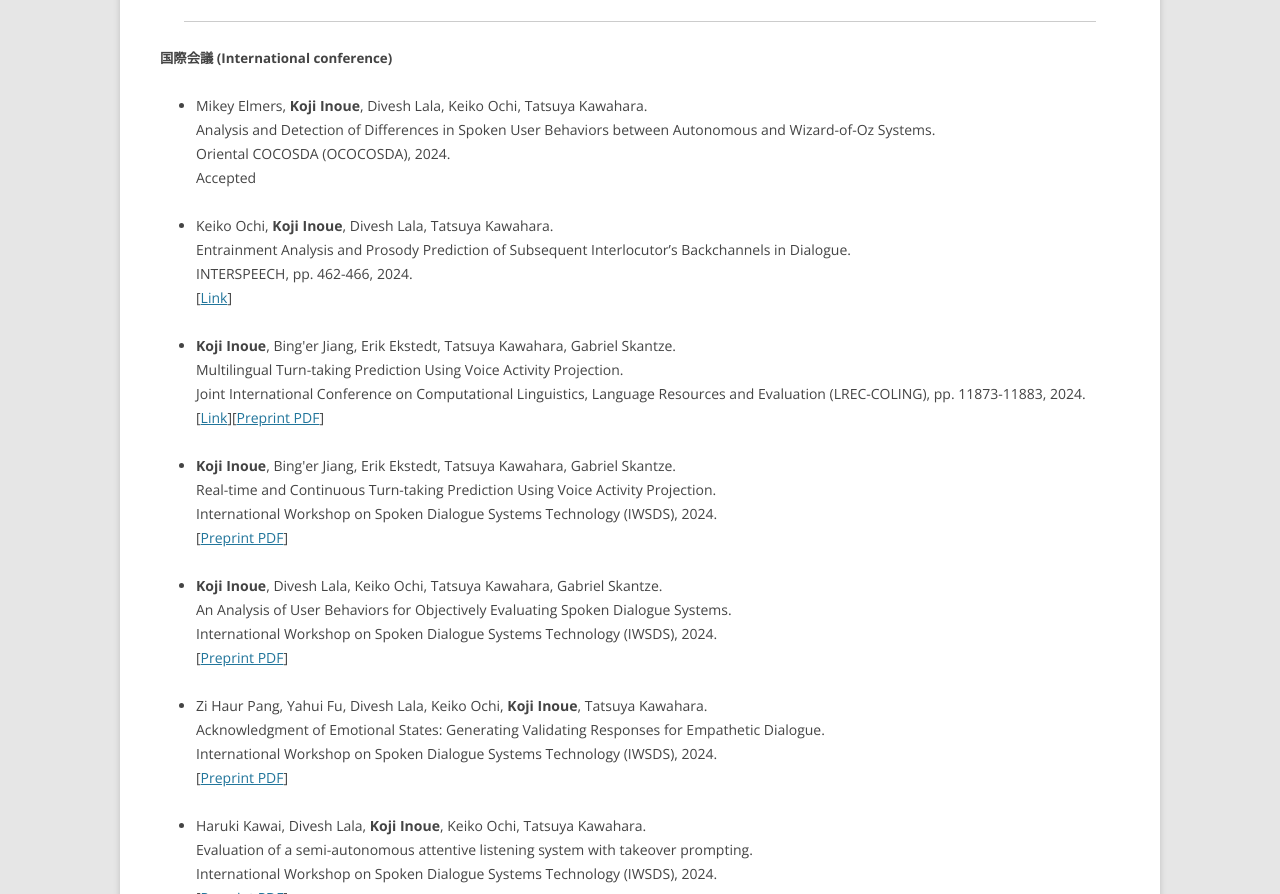
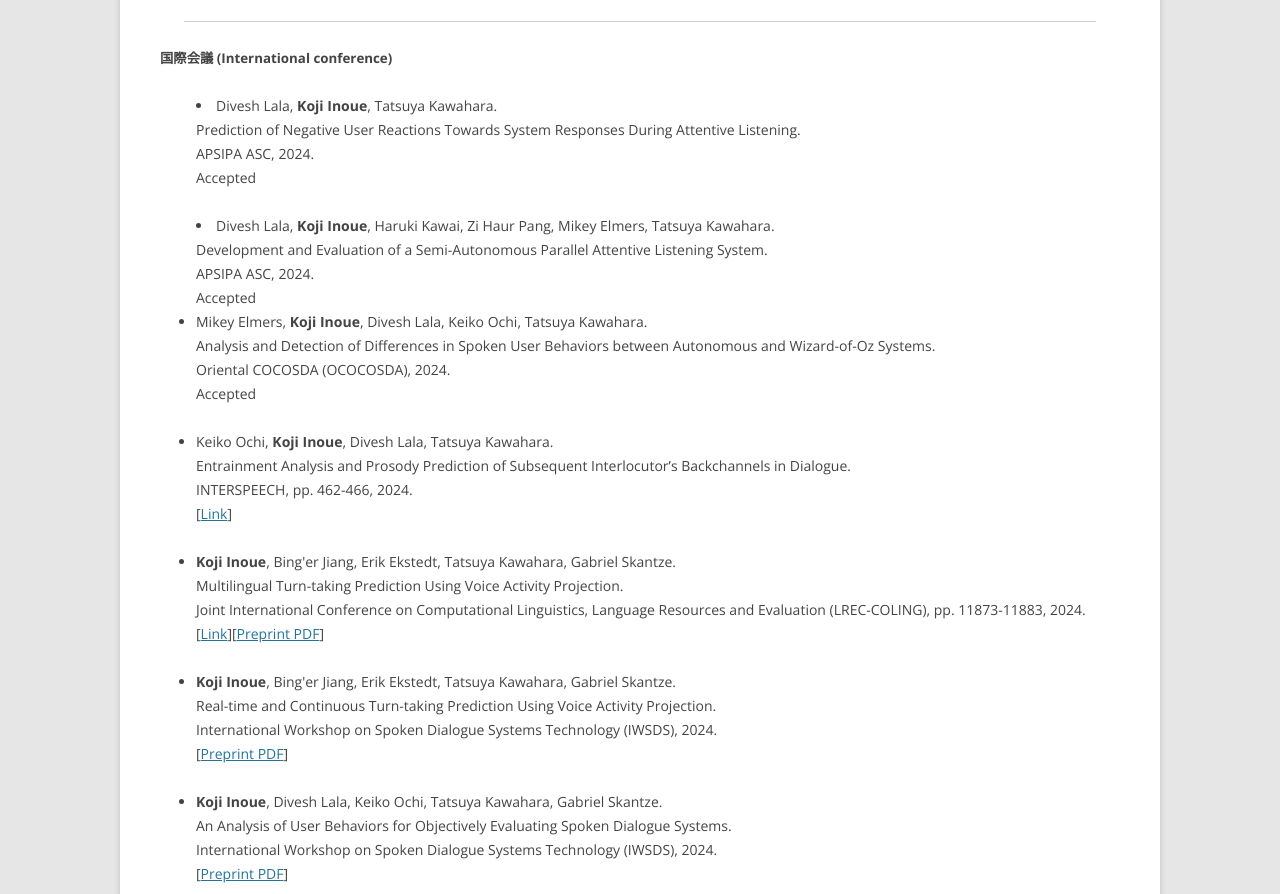
Before and after one commit to inokoj/inokoj.github.io, a plain HTML site: page publications.html in a window 1280 px wide. Shown: the part 3246-4140 px from the top of the page. Drawn offline with nearby package versions, Linux system fonts and the light colour scheme.

Commit message:
Update publications.html

```diff
--- a/publications.html
+++ b/publications.html
@@ -268,6 +268,24 @@ IEICE Trans. on Information and Systems, Vol. E95-D, No. 5, pp. 1264-1271, 2012.
 <hr />
 
 <p><span style="font-size: 10pt;"><strong><a id="conference_i"></a>国際会議 (International conference)</strong></span></p>
+
+<ul style="list-style-type: disc;"></ul>
+	<li>
+		Divesh Lala, <strong>Koji Inoue</strong>, Tatsuya Kawahara.<br>
+		Prediction of Negative User Reactions Towards System Responses During Attentive Listening.<br>
+		APSIPA ASC, 2024.<br>
+		Accepted <br>
+	</li>
+</ul>
+
+<ul style="list-style-type: disc;"></ul>
+	<li>
+		Divesh Lala, <strong>Koji Inoue</strong>, Haruki Kawai, Zi Haur Pang, Mikey Elmers, Tatsuya Kawahara.<br>
+		Development and Evaluation of a Semi-Autonomous Parallel Attentive Listening System.<br>
+		APSIPA ASC, 2024.<br>
+		Accepted <br>
+	</li>
+</ul>
 
 <ul style="list-style-type: disc;">
 	<li>
```
